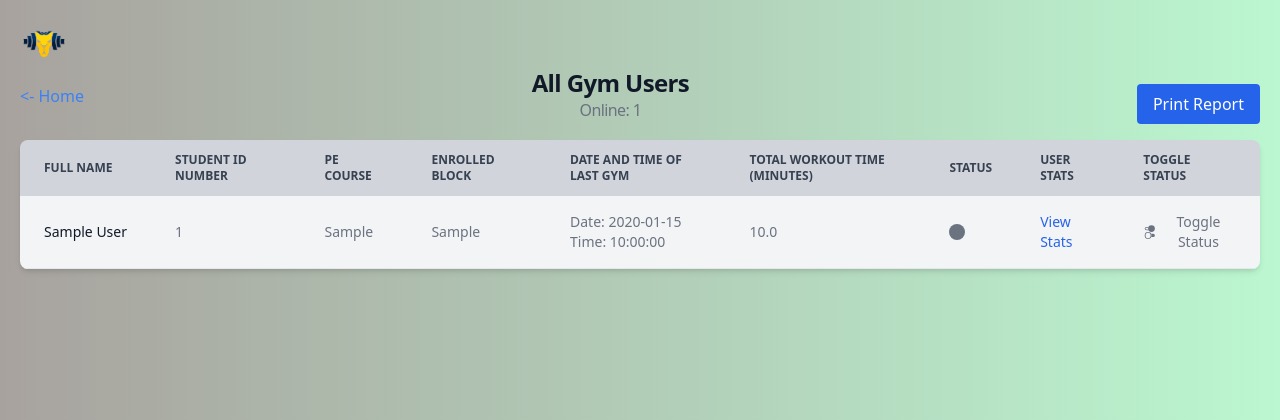
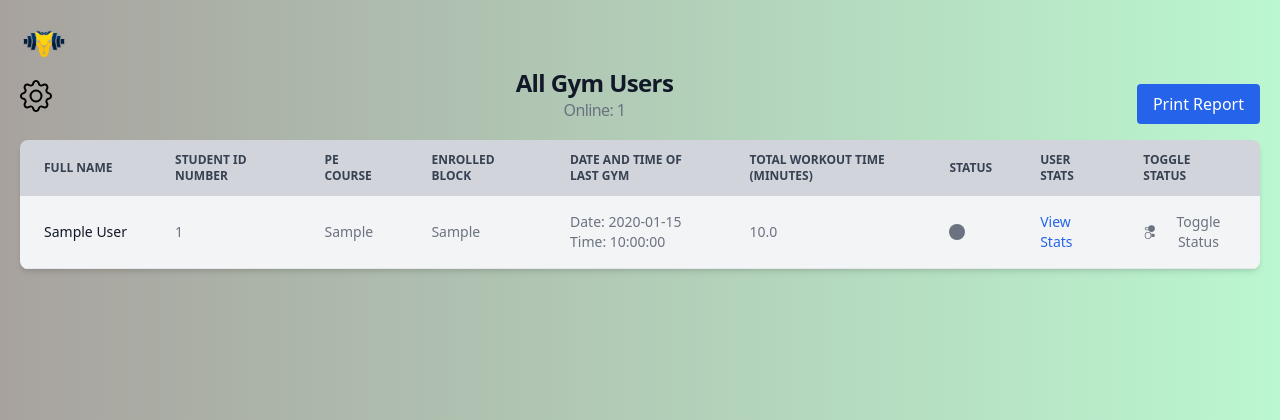
Before and after one commit to tarikuzuma/gymlog-test, a Flask app: page /gym_info in a window 1280 px wide. Shown: the top 420 px of the page. Run offline with Flask 3, Linux system fonts and the light colour scheme; tables that the repository leaves empty hold one stand-in row (values such as "Sample post"); some libraries are stand-ins or nearby versions.

Commit message:
feat: added a url for settings

```diff
--- a/templates/gym_info.html
+++ b/templates/gym_info.html
@@ -5,7 +5,12 @@
 {% block content %}
     <div class="flex items-center justify-between mb-4">
         <div class="flex-shrink-0">
-            <a href="/" class="text-blue-500 hover:underline"><- Home</a>
+            <a href = "settings" class="mt-6">
+                <svg xmlns="http://www.w3.org/2000/svg" width="32" height="32" fill="currentColor" class="bi bi-gear" viewBox="0 0 16 16">
+                    <path d="M8 4.754a3.246 3.246 0 1 0 0 6.492 3.246 3.246 0 0 0 0-6.492M5.754 8a2.246 2.246 0 1 1 4.492 0 2.246 2.246 0 0 1-4.492 0"/>
+                    <path d="M9.796 1.343c-.527-1.79-3.065-1.79-3.592 0l-.094.319a.873.873 0 0 1-1.255.52l-.292-.16c-1.64-.892-3.433.902-2.54 2.541l.159.292a.873.873 0 0 1-.52 1.255l-.319.094c-1.79.527-1.79 3.065 0 3.592l.319.094a.873.873 0 0 1 .52 1.255l-.16.292c-.892 1.64.901 3.434 2.541 2.54l.292-.159a.873.873 0 0 1 1.255.52l.094.319c.527 1.79 3.065 1.79 3.592 0l.094-.319a.873.873 0 0 1 1.255-.52l.292.16c1.64.893 3.434-.902 2.54-2.541l-.159-.292a.873.873 0 0 1 .52-1.255l.319-.094c1.79-.527 1.79-3.065 0-3.592l-.319-.094a.873.873 0 0 1-.52-1.255l.16-.292c.893-1.64-.902-3.433-2.541-2.54l-.292.159a.873.873 0 0 1-1.255-.52zm-2.633.283c.246-.835 1.428-.835 1.674 0l.094.319a1.873 1.873 0 0 0 2.693 1.115l.291-.16c.764-.415 1.6.42 1.184 1.185l-.159.292a1.873 1.873 0 0 0 1.116 2.692l.318.094c.835.246.835 1.428 0 1.674l-.319.094a1.873 1.873 0 0 0-1.115 2.693l.16.291c.415.764-.42 1.6-1.185 1.184l-.291-.159a1.873 1.873 0 0 0-2.693 1.116l-.094.318c-.246.835-1.428.835-1.674 0l-.094-.319a1.873 1.873 0 0 0-2.692-1.115l-.292.16c-.764.415-1.6-.42-1.184-1.185l.159-.291A1.873 1.873 0 0 0 1.945 8.93l-.319-.094c-.835-.246-.835-1.428 0-1.674l.319-.094A1.873 1.873 0 0 0 3.06 4.377l-.16-.292c-.415-.764.42-1.6 1.185-1.184l.292.159a1.873 1.873 0 0 0 2.692-1.115z"/>
+                  </svg>
+            </a>
         </div>
         <div class="flex-grow text-center mx-4"> <!-- Add horizontal margin for spacing -->
             <h1 class="text-2xl font-extrabold leading-none tracking-tight text-gray-900 dark:text-white">
```
